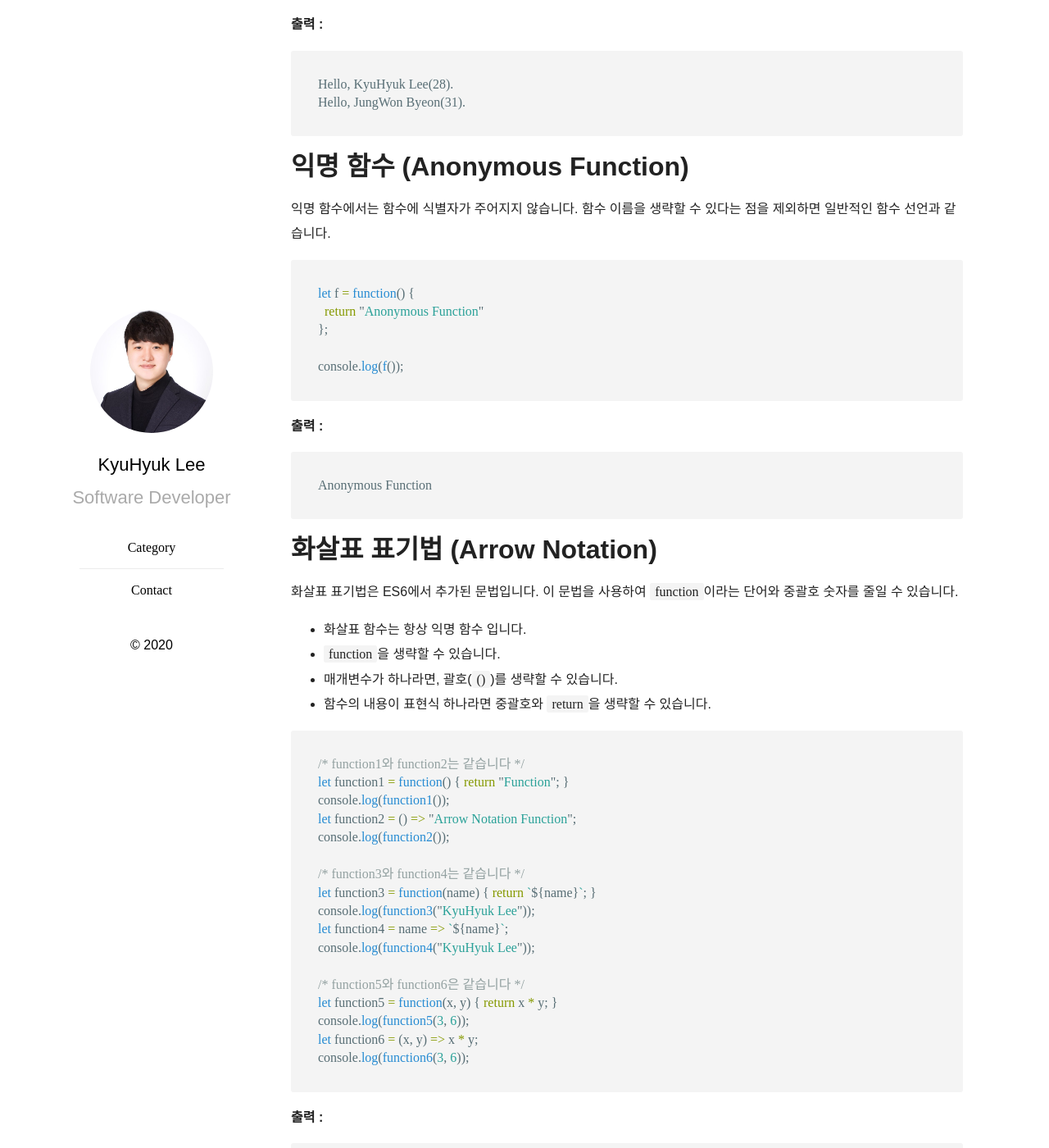
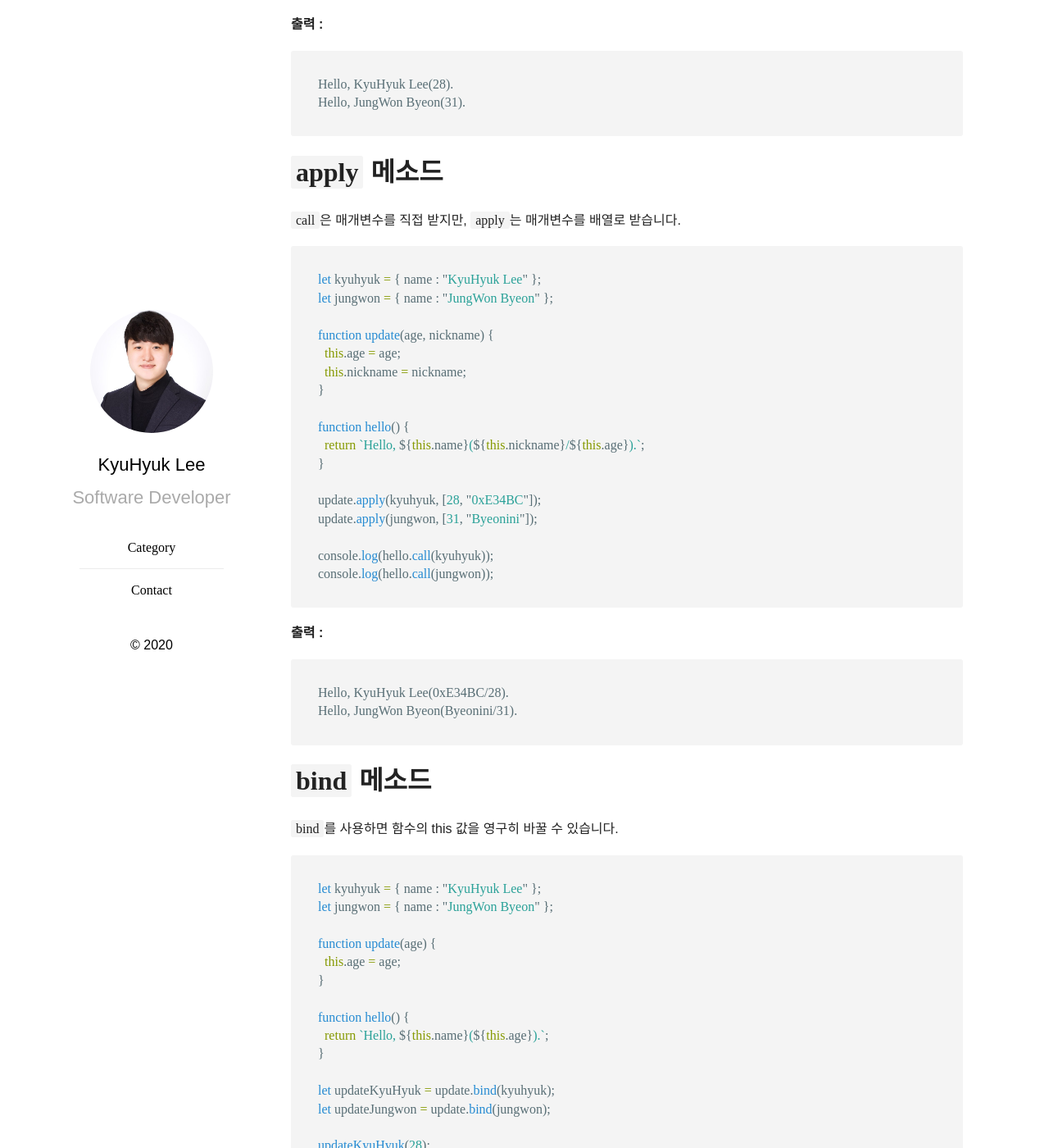
Before and after one commit to eorikc5764/leekyuhyuk.github.io, a Jekyll site: the page built from _posts/2020-01-12-JavaScript-Function.md, in a window 1280 px wide and 1400 px high, scrolled down 5808 px. Shown: the whole window at 82% size. Built offline with Jekyll 4.4.1, drawn with Linux system fonts in a browser that asks for light colours; some web fonts are replaced; some of the changed text lies outside the part shown.

Commit message:
게시물 수정 : '[ES6] 함수'

````diff
--- a/_posts/2020-01-12-JavaScript-Function.md
+++ b/_posts/2020-01-12-JavaScript-Function.md
@@ -232,6 +232,68 @@ Hello, KyuHyuk Lee(28).
 Hello, JungWon Byeon(31).
 ```
 
+# `apply` 메소드
+
+`call`은 매개변수를 직접 받지만, `apply`는 매개변수를 배열로 받습니다.
+
+```javascript
+let kyuhyuk = { name : "KyuHyuk Lee" };
+let jungwon = { name : "JungWon Byeon" };
+
+function update(age, nickname) {
+  this.age = age;
+  this.nickname = nickname;
+}
+
+function hello() {
+  return `Hello, ${this.name}(${this.nickname}/${this.age}).`;
+}
+
+update.apply(kyuhyuk, [28, "0xE34BC"]);
+update.apply(jungwon, [31, "Byeonini"]);
+
+console.log(hello.call(kyuhyuk));
+console.log(hello.call(jungwon));
+```
+
+**출력 :**
+```
+Hello, KyuHyuk Lee(0xE34BC/28).
+Hello, JungWon Byeon(Byeonini/31).
+```
+
+# `bind` 메소드
+
+`bind`를 사용하면 함수의 this 값을 영구히 바꿀 수 있습니다.
+
+```javascript
+let kyuhyuk = { name : "KyuHyuk Lee" };
+let jungwon = { name : "JungWon Byeon" };
+
+function update(age) {
+  this.age = age;
+}
+
+function hello() {
+  return `Hello, ${this.name}(${this.age}).`;
+}
+
+let updateKyuHyuk = update.bind(kyuhyuk);
+let updateJungwon = update.bind(jungwon);
+
+updateKyuHyuk(28);
+updateJungwon(31);
+
+console.log(hello.call(kyuhyuk));
+console.log(hello.call(jungwon));
+```
+
+**출력 :**
+```
+Hello, KyuHyuk Lee(28).
+Hello, JungWon Byeon(31).
+```
+
 # 익명 함수 (Anonymous Function)
 
 익명 함수에서는 함수에 식별자가 주어지지 않습니다. 함수 이름을 생략할 수 있다는 점을 제외하면 일반적인 함수 선언과 같습니다.
````
